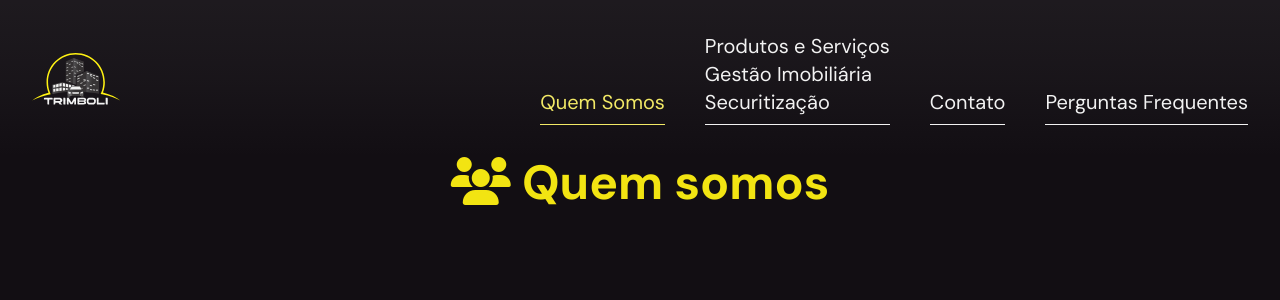
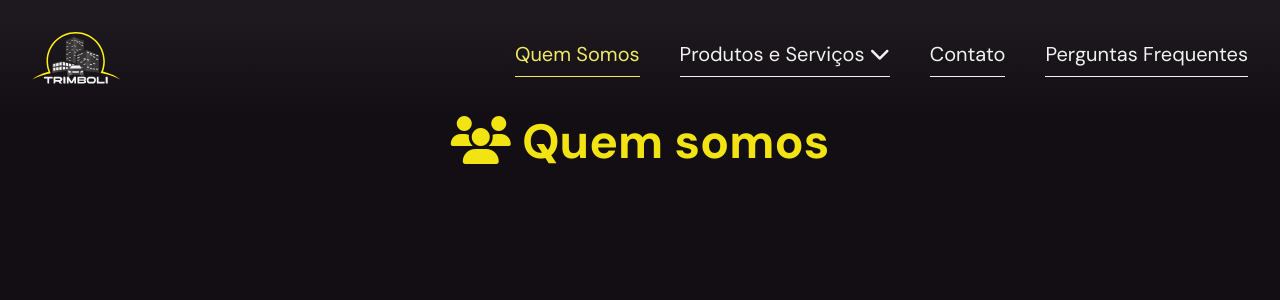
Before and after one commit to murilosopi/trimboli, a Vue app: page /quem-somos in a window 1280 px wide. Shown: the top 300 px of the page. Built offline with nearby package versions, Linux system fonts and the light colour scheme.

Commit message:
create DropdownMenu component and implement it into NavigationHeader

```diff
--- /dev/null
+++ b/src/components/DropdownMenu.vue
@@ -0,0 +1,55 @@
+<template>
+  <ul
+    class="absolute top-12 drop-shadow-sm text-sm bg-light p-2 w-full text-center rounded-sm"
+    :class="{ hidden: !isVisible }"
+    @mouseleave="close"
+  >
+    <li
+      v-for="(item, index) in items"
+      :key="index"
+      v-on="item.action ? { click: item.action } : null"
+    >
+      <router-link v-if="item.to" class="item" :to="item.to">
+        {{ item.content }}
+      </router-link>
+      <span class="item" v-else>
+        {{ item.content }}
+      </span>
+    </li>
+  </ul>
+</template>
+
+<script>
+export default {
+  name: "DropdownMenu",
+  props: {
+    items: Array,
+  },
+  data() {
+    return {
+      isVisible: false,
+      timeCounterClose: null,
+    };
+  },
+  methods: {
+    open() {
+      this.isVisible = true;
+      clearTimeout(this.timeCounterClose);
+    },
+    close(timeSeconds = 0) {
+      this.timeCounterClose = setTimeout(() => {
+        this.isVisible = false;
+      }, timeSeconds * 1000);
+    },
+    toggle() {
+      this.isVisible = !this.isVisible;
+    },
+  },
+};
+</script>
+
+<style scoped>
+.item {
+  @apply px-3 py-2 inline-block text-dark;
+}
+</style>
--- a/src/components/NavigationHeader.vue
+++ b/src/components/NavigationHeader.vue
@@ -9,18 +9,18 @@
       <li class="item">
         <router-link to="/quem-somos">Quem Somos</router-link>
       </li>
-      <li class="item">
-        Produtos e Serviços
-        <ul>
-          <li>
-            <router-link to="/gestao-imobiliaria">
-              Gestão Imobiliária
-            </router-link>
-          </li>
-          <li>
-            <router-link to="/securitizacao">Securitização</router-link>
-          </li>
-        </ul>
+      <li
+        class="item relative cursor-pointer"
+        @click="openDropdownMenu"
+        @mouseenter="openDropdownMenu"
+        @mouseleave="closeDropdownMenu"
+      >
+        Produtos e Serviços <i class="fa-solid fa-chevron-down"></i>
+        <DropdownMenu
+          :items="items"
+          ref="dropdownMenu"
+          @mouseenter.native="openDropdownMenu"
+        />
       </li>
       <li class="item">
         <router-link to="/contato">Contato</router-link>
@@ -33,8 +33,33 @@
 </template>
 
 <script>
+import DropdownMenu from "./DropdownMenu.vue";
+
 export default {
   name: "NavigationHeader",
+  components: { DropdownMenu },
+  data() {
+    return {
+      items: [
+        {
+          content: "Securitização",
+          to: "/securitizacao",
+        },
+        {
+          content: "Gestão Imobiliária",
+          to: "/gestao-imobiliaria",
+        },
+      ],
+    };
+  },
+  methods: {
+    openDropdownMenu() {
+      this.$refs.dropdownMenu.open();
+    },
+    closeDropdownMenu() {
+      this.$refs.dropdownMenu.close(1);
+    },
+  },
 };
 </script>
 
```
